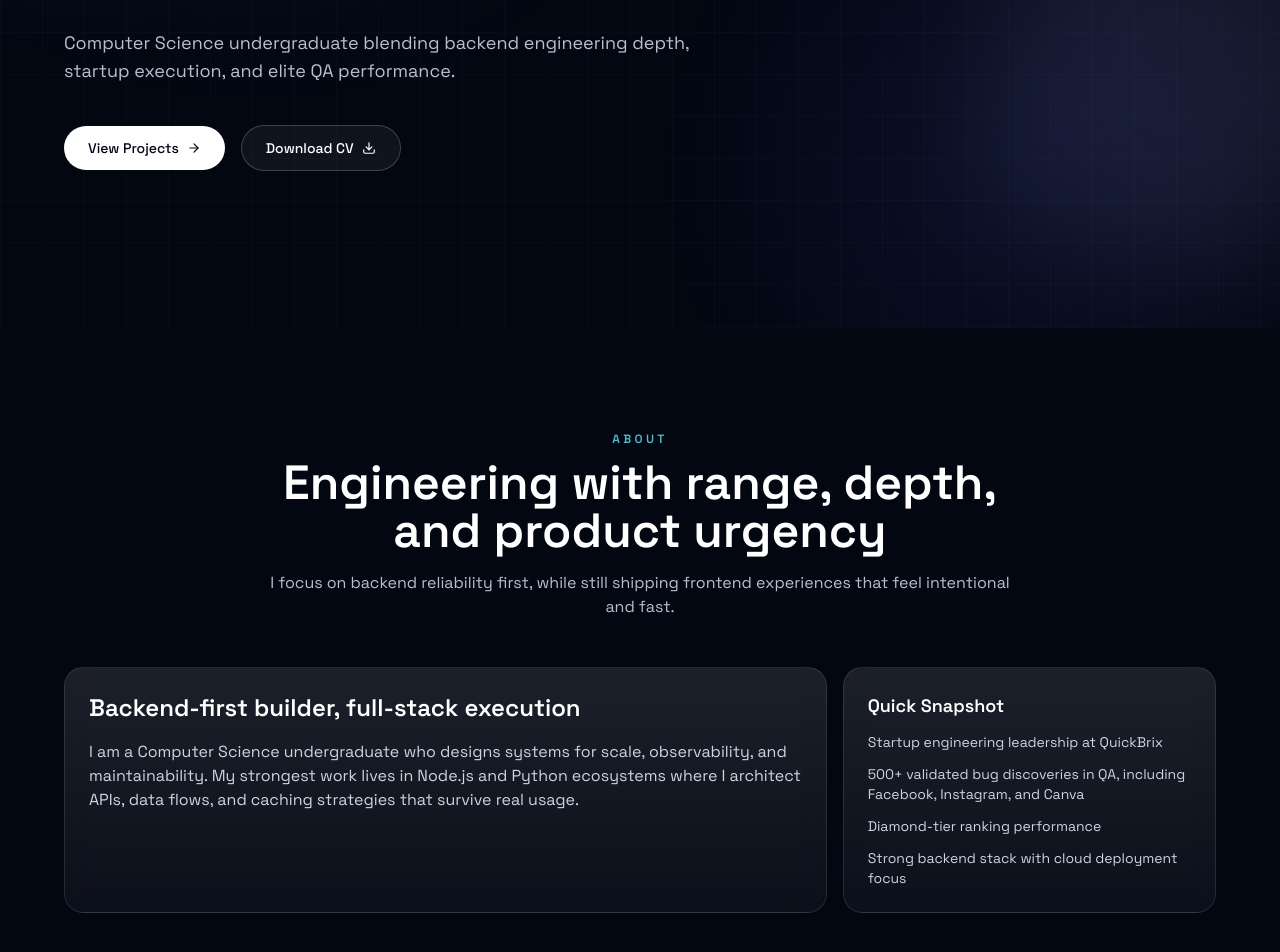
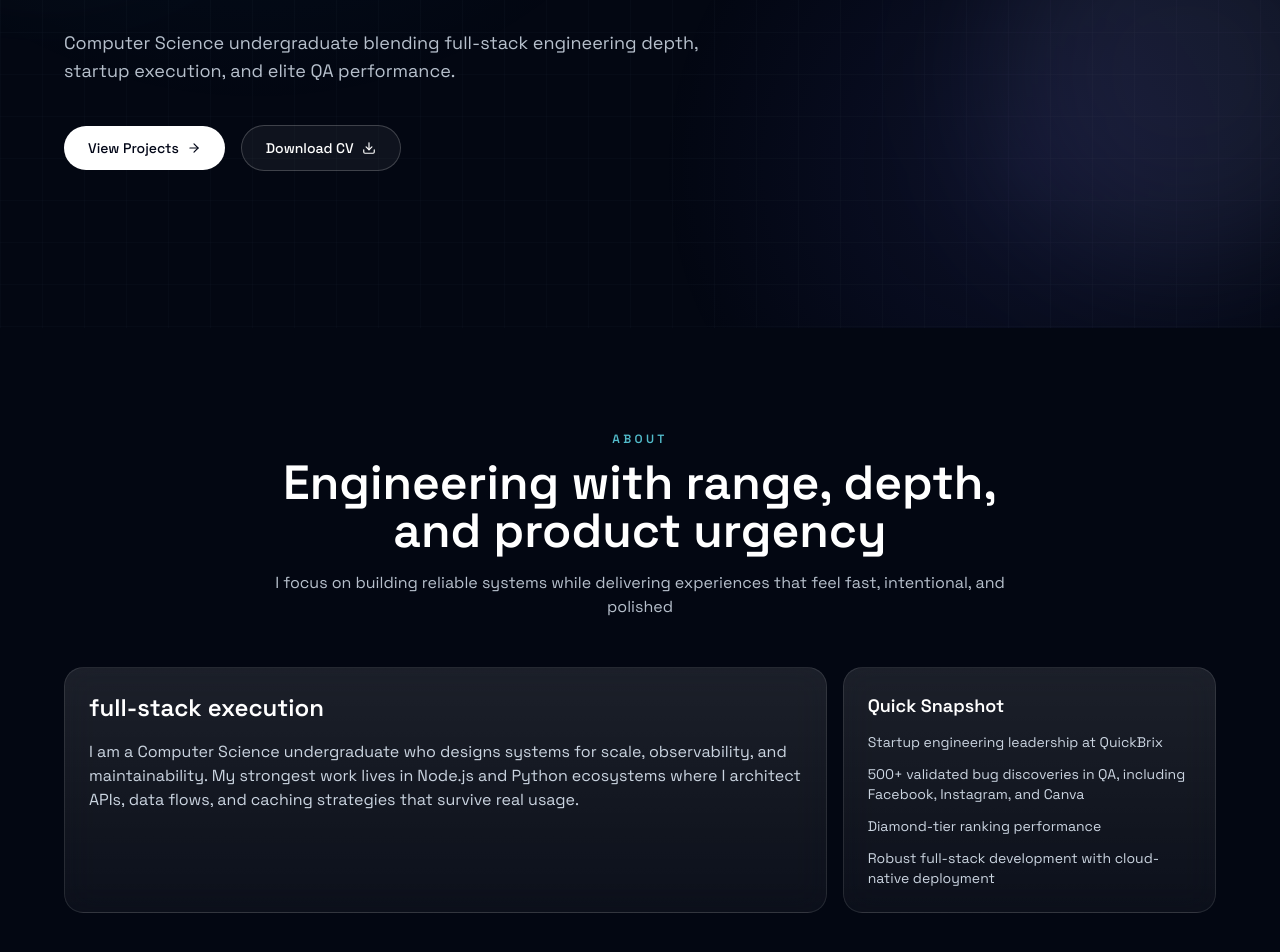
Before and after one commit to Rimaz17/cv, a React (Vite) app: page / in a window 1280 px wide. Shown: the part 472-1424 px from the top of the page. Built offline with nearby package versions, Linux system fonts and the light colour scheme.

Commit message:
edo it descriptions

```diff
--- a/src/components/About.jsx
+++ b/src/components/About.jsx
@@ -8,7 +8,7 @@ export default function About() {
         <SectionTitle
           eyebrow="About"
           title="Engineering with range, depth, and product urgency"
-          subtitle="I focus on backend reliability first, while still shipping frontend experiences that feel intentional and fast."
+          subtitle="I focus on building reliable systems while delivering experiences that feel fast, intentional, and polished"
         />
 
         <Motion.div
@@ -19,7 +19,7 @@ export default function About() {
           className="grid gap-4 md:grid-cols-3"
         >
           <article className="glass-card md:col-span-2">
-            <h3 className="mb-4 text-2xl font-semibold text-white">Backend-first builder, full-stack execution</h3>
+            <h3 className="mb-4 text-2xl font-semibold text-white">full-stack execution</h3>
             <p className="text-slate-300">
               I am a Computer Science undergraduate who designs systems for scale, observability, and maintainability.
               My strongest work lives in Node.js and Python ecosystems where I architect APIs, data flows, and caching
@@ -32,7 +32,7 @@ export default function About() {
               <li>Startup engineering leadership at QuickBrix</li>
               <li>500+ validated bug discoveries in QA, including Facebook, Instagram, and Canva</li>
               <li>Diamond-tier ranking performance</li>
-              <li>Strong backend stack with cloud deployment focus</li>
+              <li>Robust full-stack development with cloud-native deployment</li>
             </ul>
           </article>
         </Motion.div>
--- a/src/data/portfolioData.js
+++ b/src/data/portfolioData.js
@@ -1,12 +1,12 @@
 export const person = {
   name: 'Rimaz Saththar',
-  role: 'Full-Stack Developer (Backend-Focused)',
+  role: 'Full-Stack Developer',
   headline: 'I build scalable systems and high-impact software.',
   subHeadline:
-    'Computer Science undergraduate blending backend engineering depth, startup execution, and elite QA performance.',
+    'Computer Science undergraduate blending full-stack engineering depth, startup execution, and elite QA performance.',
   email: 'rimaz.asm@gmail.com',
   github: 'https://github.com/Rimaz17',
-  linkedin: 'https://www.linkedin.com/in/rimaz-saththar-704605333',
+  linkedin: 'https://www.linkedin.com/in/rimaz-saththar',
   cvPath: `${import.meta.env.BASE_URL}Rimaz-Saththar-CV.pdf`,
 }
 
```
